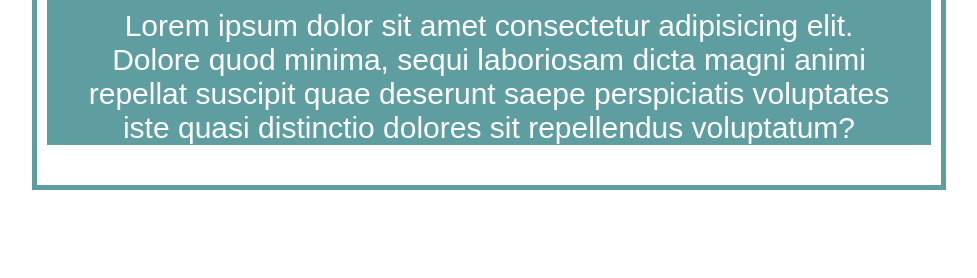
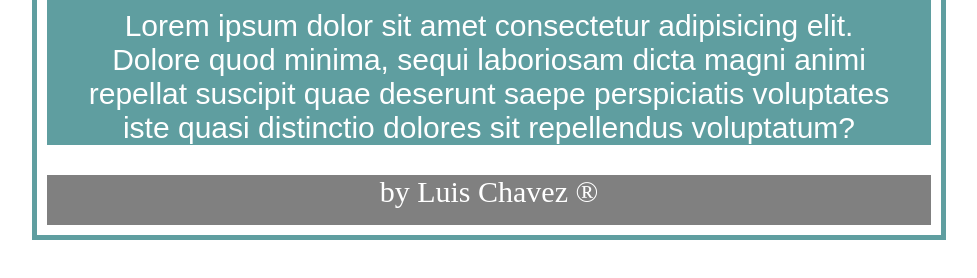
Before and after one commit to macnifice/UnSimpleBlog, a plain HTML site: page index.html in a window 1280 px wide. Shown: the part 410-688 px from the top of the page, without its empty margins (151-1128 px from the left). Drawn offline with Linux system fonts and the light colour scheme.

Commit message:
cabecera footer terminado

```diff
--- a/css/style.css
+++ b/css/style.css
@@ -43,3 +43,12 @@ body{
     background-color: cadetblue;
 
 }
+
+footer{
+    background: grey;
+    height: 5rem;
+    font-size: 3rem;
+    color: white;
+
+
+}
--- a/index.html
+++ b/index.html
@@ -24,7 +24,9 @@
                repellat suscipit quae deserunt saepe perspiciatis voluptates<br>
                iste quasi distinctio dolores sit repellendus voluptatum?</p>
         </div>
-
+       <footer>
+        by Luis Chavez ®
+       </footer>
     </div>
 
 </body>
```
